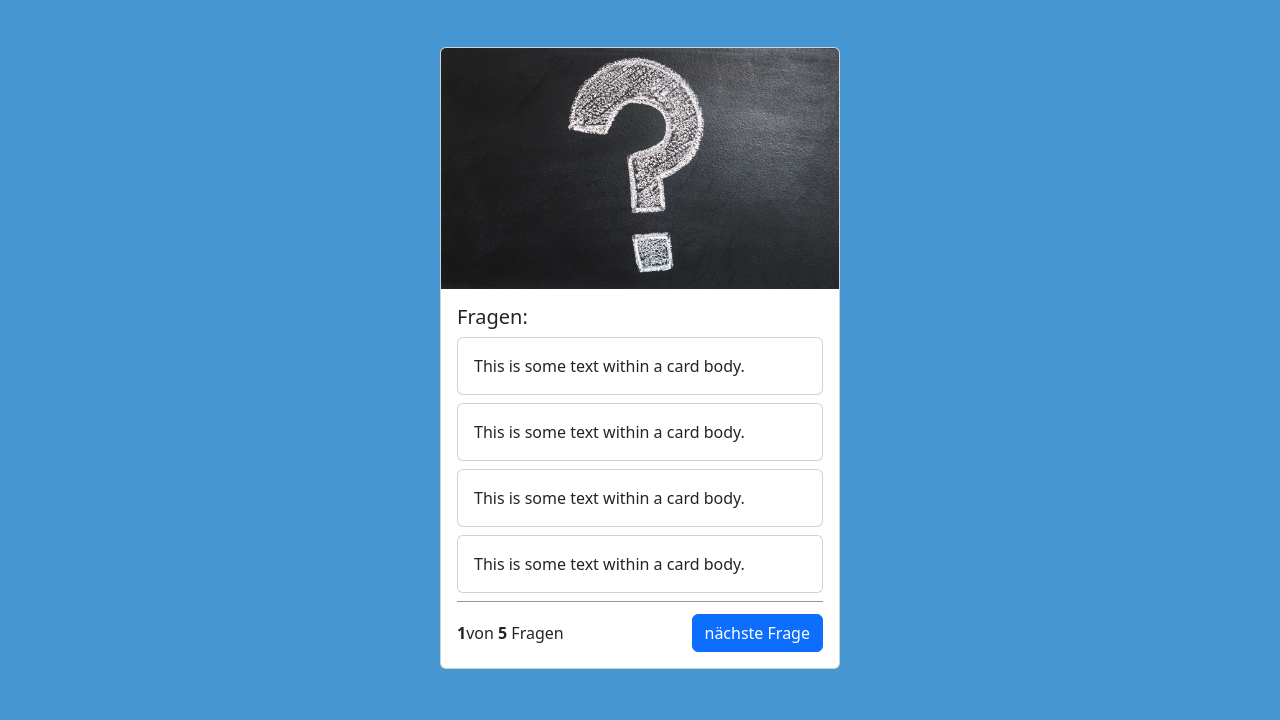
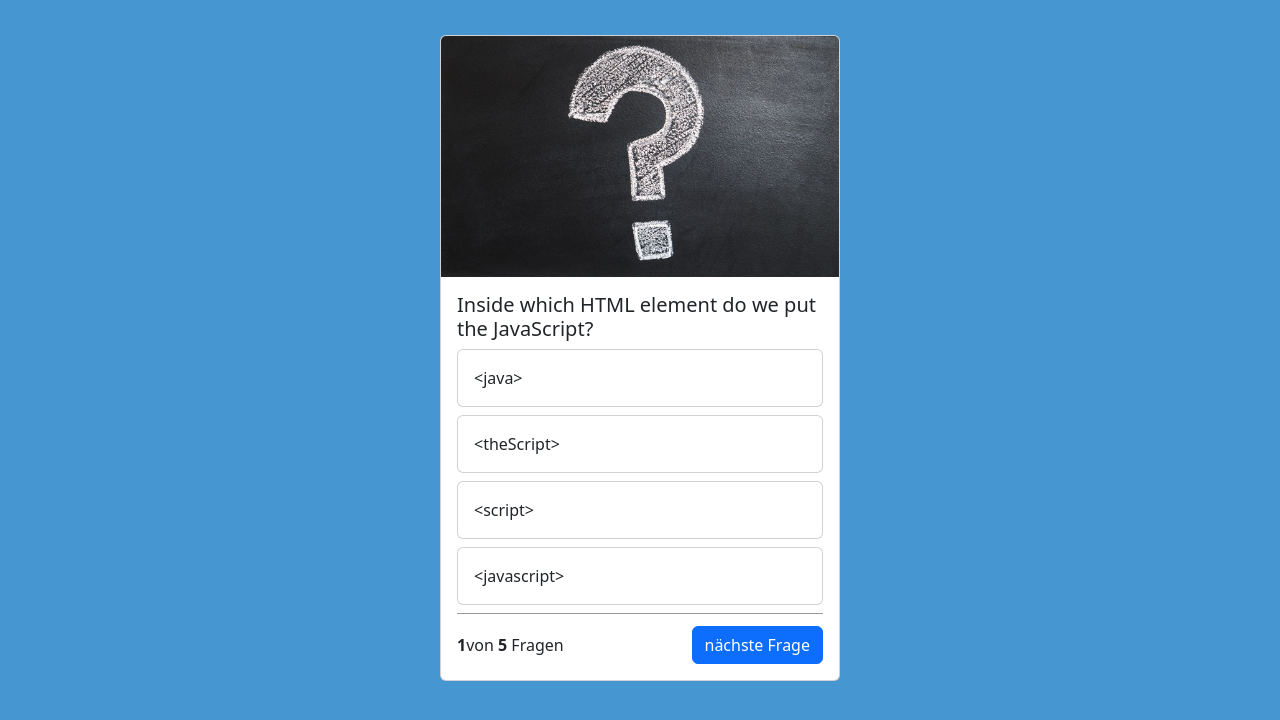
Before and after one commit to AndreHehn/Quizapp, a plain HTML site: page index.html in a window 1280 px wide. Shown: the part 60-780 px from the top of the page. Drawn offline with nearby package versions, Linux system fonts and the light colour scheme.

Commit message:
first question card

```diff
--- a/index.html
+++ b/index.html
@@ -11,13 +11,13 @@
     <script src="https://cdn.jsdelivr.net/npm/bootstrap@5.2.0-beta1/dist/js/bootstrap.bundle.min.js"
         integrity="sha384-pprn3073KE6tl6bjs2QrFaJGz5/SUsLqktiwsUTF55Jfv3qYSDhgCecCxMW52nD2"
         crossorigin="anonymous"></script>
-    <script src="data/script.js"></script>
+    <script src="script.js"></script>
     <link href="style.css" rel="stylesheet" type="text/css">
     <link href="#" rel="icon" type="image/png">
 
 </head>
 
-<body>
+<body onload = "render()">
     <nav class="navbar bg-light">
         <div class="container-fluid">
             <span class="navbar-brand mb-0 h1">Quizapp</span>
@@ -28,29 +28,29 @@
         <div class="card main_card">
             <img src="img/questionmark.jpg" class="card-img-top">
             <div class="card-body">
-                <h5 class="card-title">Fragen:</h5>
+                <h5 class="card-title" id="question">Fragen:</h5>
                 <div class="card mb-2">
-                    <div class="card-body">
+                    <div class="card-body" id="answer1">
                         This is some text within a card body.
                     </div>
                 </div>
                 <div class="card mb-2">
-                    <div class="card-body">
+                    <div class="card-body" id="answer2">
                         This is some text within a card body.
                     </div>
                 </div>
                 <div class="card mb-2">
-                    <div class="card-body">
+                    <div class="card-body" id="answer3">
                         This is some text within a card body.
                     </div>
                 </div>
                 <div class="card mb-2">
-                    <div class="card-body">
+                    <div class="card-body" id="answer4">
                         This is some text within a card body.
                     </div>
                 </div>
 <div class="question-footer">
-   <span> <b>1</b>von <b>5</b> Fragen</span>
+   <span> <b id="question_count">1</b>von <b id="question_amount">x</b> Fragen</span>
     <button class="btn btn-primary">nächste Frage</button>
 </div>
             </div>
--- a/script.js
+++ b/script.js
@@ -1,12 +1,12 @@
-let carddeck = [
+let cardDeck = [
     {
         'question': "Inside which HTML element do we put the JavaScript?",
-        'answers': ["<java>", "<theScript>", "<script>", "<javascript>"],
+        'answers': ["&lt;java&gt;", "&lt;theScript&gt;", "&lt;script&gt;", "&lt;javascript&gt;"],
         'posRightAnswer': 2
     },
     {
         'question': "How does a FOR loop start?",
-        'answers': ["for (let i=0 ; i<10 ; i++", "for i<10", "for (i=0 ; i<10) ", "for (let i =0 ; i++)"],
+        'answers': ["for (let i=0 ; i&lt;10 ; i++", "for i&lt;10", "for (i=0 ; i&lt;10) ", "for (let i =0 ; i++)"],
         'posRightAnswer': 0
     },
     {
@@ -24,3 +24,26 @@ let carddeck = [
         'posRightAnswer': 2
     },
 ];
+
+let currentQuestion = 0;
+
+function render(){
+document.getElementById('question_amount').innerHTML =cardDeck.length;
+showQuestion();
+};
+
+function showQuestion (){
+let question = cardDeck[currentQuestion];
+document.getElementById('question').innerHTML =question['question'];
+for (let i = 0; i < question['answers'].length; i++) {
+    const element = question['answers'][i];
+    j=i+1;
+    document.getElementById('answer'+j).innerHTML =question['answers'][i];
+}
+
+
+
+
+
+
+}
```
